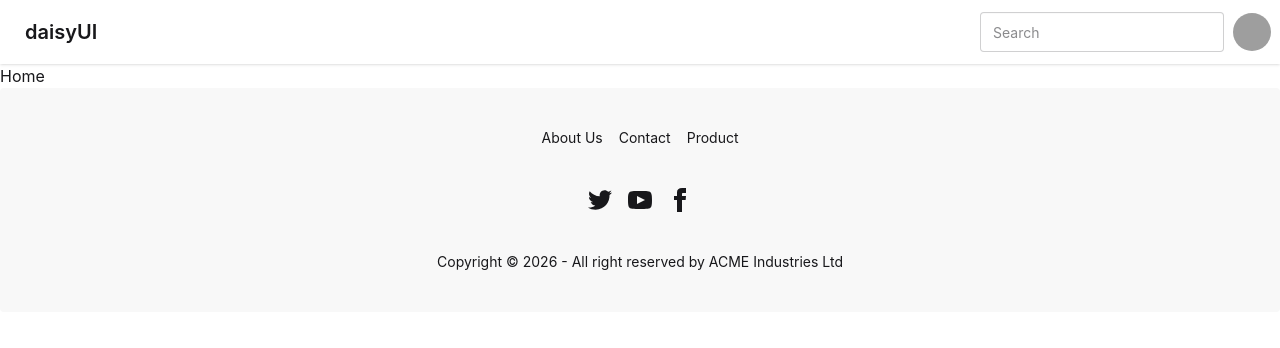
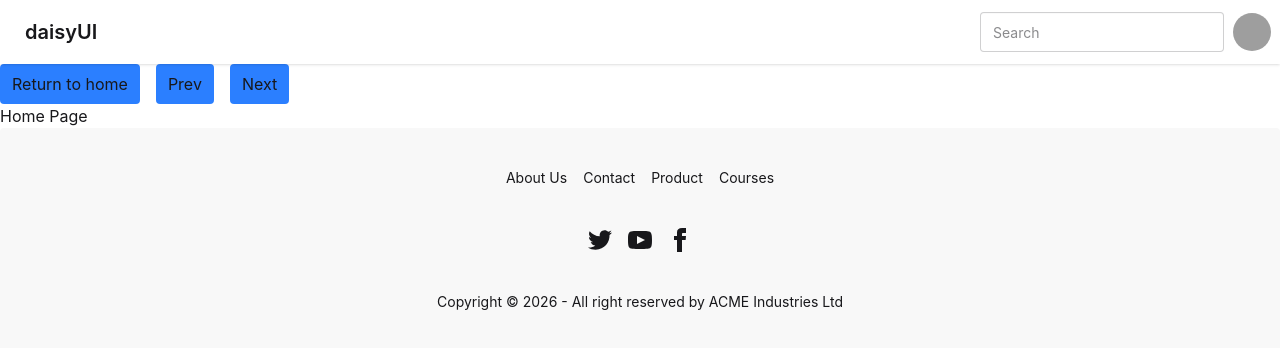
Before and after one commit to mdraza77/ReactJS-Sheryians-Coding-School, a React (Vite) app in the folder routing-advanced/: page / in a window 1280 px wide. Shown: the top 348 px of the page. Built offline with nearby package versions, Linux system fonts and the light colour scheme; grey boxes are pictures that could not be loaded.

Commit message:
usenavigate and save urls like next and step back done

```diff
--- a/routing-advanced/src/App.jsx
+++ b/routing-advanced/src/App.jsx
@@ -1,17 +1,5 @@
 import React from "react";
 import { Routes, Route } from "react-router-dom";
-// import Navbar from "./components/Navbar.jsx";
-// import Hero from "./components/Hero.jsx";
-// import Footer from "./components/Footer.jsx";
-// import About from "./pages/About.jsx";
-// import Contact from "./pages/Contact.jsx";
-// import Profile from "./pages/Profile.jsx";
-// import Home from "./pages/Home.jsx";
-// import NotFound from "./pages/NotFound.jsx";
-// import Men from "./pages/Men.jsx";
-// import Product from "./pages/Product.jsx";
-// import Settings from "./pages/Settings.jsx";
-
 import {
   Home,
   About,
@@ -22,19 +10,25 @@ import {
   Product,
   Settings,
   Contact,
+  Courses,
+  CourseDetails,
 } from "./pages";
-import { Navbar, Footer, Hero } from "./components";
+import { Navbar, Navbar2, Footer, Hero } from "./components";
 
 const App = () => {
   return (
     <div>
       <Navbar />
+      <Navbar2 />
       {/* <Hero /> */}
       <Routes>
         <Route path="/" element={<Home />} />
         <Route path="/about" element={<About />} />
         <Route path="/contact" element={<Contact />} />
         <Route path="/profile" element={<Profile />} />
+        <Route path="/courses" element={<Courses />} />
+        {/* Dynamic Routing */}
+        <Route path="/courses/:id" element={<CourseDetails />} />
         <Route path="/product" element={<Product />}>
           <Route path="men" element={<Men />} />
           <Route path="women" element={<Women />} />
--- a/routing-advanced/src/components/Footer.jsx
+++ b/routing-advanced/src/components/Footer.jsx
@@ -14,6 +14,9 @@ const Footer = () => {
           </Link>
           <Link className="link link-hover" to="/product">
             Product
+          </Link>
+          <Link className="link link-hover" to="/courses">
+            Courses
           </Link>
         </nav>
         <nav>
--- /dev/null
+++ b/routing-advanced/src/components/Navbar2.jsx
@@ -0,0 +1,39 @@
+import React from "react";
+import { useNavigate } from "react-router-dom";
+
+const Navbar2 = () => {
+  let navigate = useNavigate();
+
+  return (
+    <div>
+      <div className="flex gap-4">
+        <button
+          className="px-3 py-2 rounded bg-blue-500 active:scale-95 active:bg-blue-700 hover:bg-blue-600 cursor-pointer"
+          onClick={() => {
+            navigate("/");
+          }}
+        >
+          Return to home
+        </button>
+        <button
+          className="px-3 py-2 rounded bg-blue-500 active:scale-95 active:bg-blue-700 hover:bg-blue-600 cursor-pointer"
+          onClick={() => {
+            navigate(-1);
+          }}
+        >
+          Prev
+        </button>
+        <button
+          className="px-3 py-2 rounded bg-blue-500 active:scale-95 active:bg-blue-700 hover:bg-blue-600 cursor-pointer"
+          onClick={() => {
+            navigate(+1);
+          }}
+        >
+          Next
+        </button>
+      </div>
+    </div>
+  );
+};
+
+export default Navbar2;
--- a/routing-advanced/src/components/index.js
+++ b/routing-advanced/src/components/index.js
@@ -1,3 +1,4 @@
 export { default as Footer } from "./Footer";
 export { default as Hero } from "./Hero";
 export { default as Navbar } from "./Navbar";
+export { default as Navbar2 } from "./Navbar2";
--- /dev/null
+++ b/routing-advanced/src/pages/CourseDetails.jsx
@@ -0,0 +1,11 @@
+import React from "react";
+import { useParams } from "react-router-dom";
+
+const CourseDetails = () => {
+  const params = useParams();
+  console.log(params);
+
+  return <div>{params.id} Course Details Page</div>;
+};
+
+export default CourseDetails;
--- /dev/null
+++ b/routing-advanced/src/pages/Courses.jsx
@@ -0,0 +1,9 @@
+import React from 'react'
+
+const Courses = () => {
+  return (
+    <div>Courses Page</div>
+  )
+}
+
+export default Courses
--- a/routing-advanced/src/pages/Home.jsx
+++ b/routing-advanced/src/pages/Home.jsx
@@ -2,7 +2,7 @@ import React from 'react'
 
 const Home = () => {
   return (
-    <div>Home</div>
+    <div>Home Page</div>
   )
 }
 
--- a/routing-advanced/src/pages/index.js
+++ b/routing-advanced/src/pages/index.js
@@ -7,3 +7,5 @@ export { default as Women } from "./Women";
 export { default as Product } from "./Product";
 export { default as Settings } from "./Settings";
 export { default as Contact } from "./Contact";
+export { default as Courses } from "./Courses";
+export { default as CourseDetails } from "./CourseDetails";
```
Also changed, not shown: routing-advanced/src/pages/About.jsx (+10 -5 lines).
